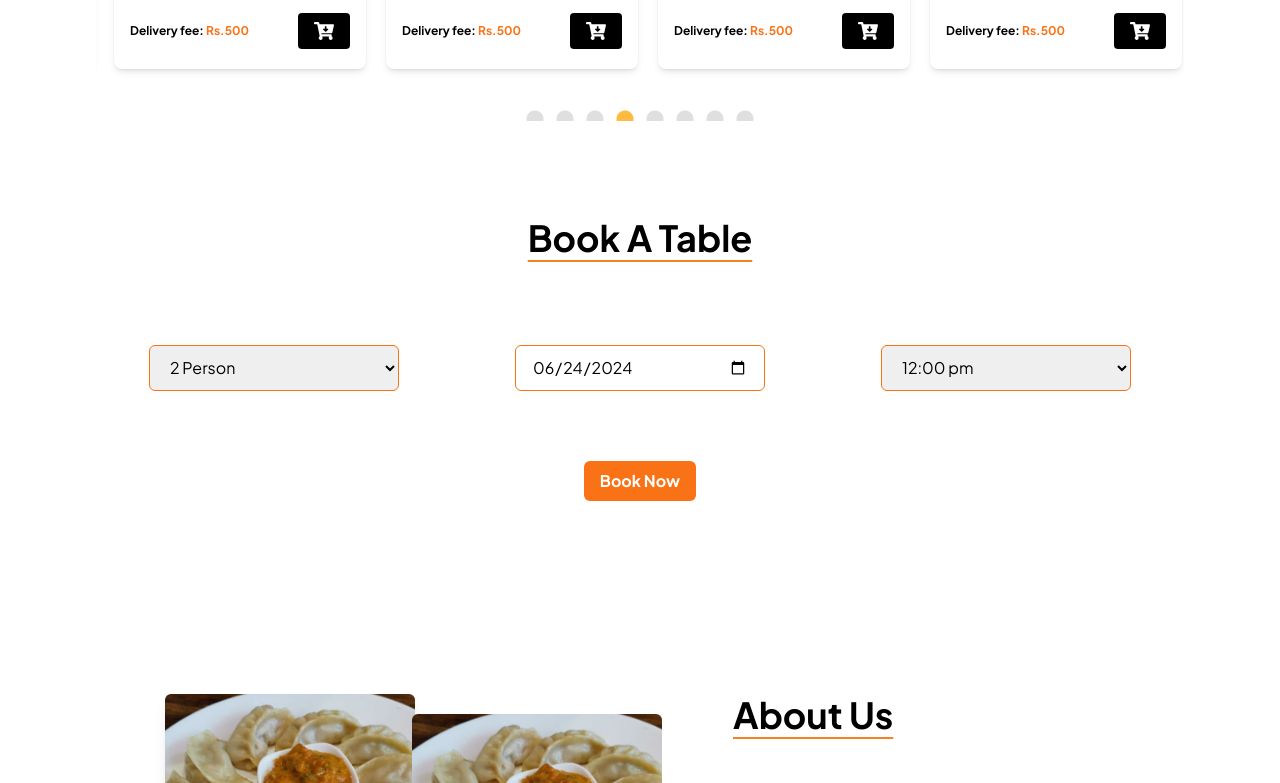
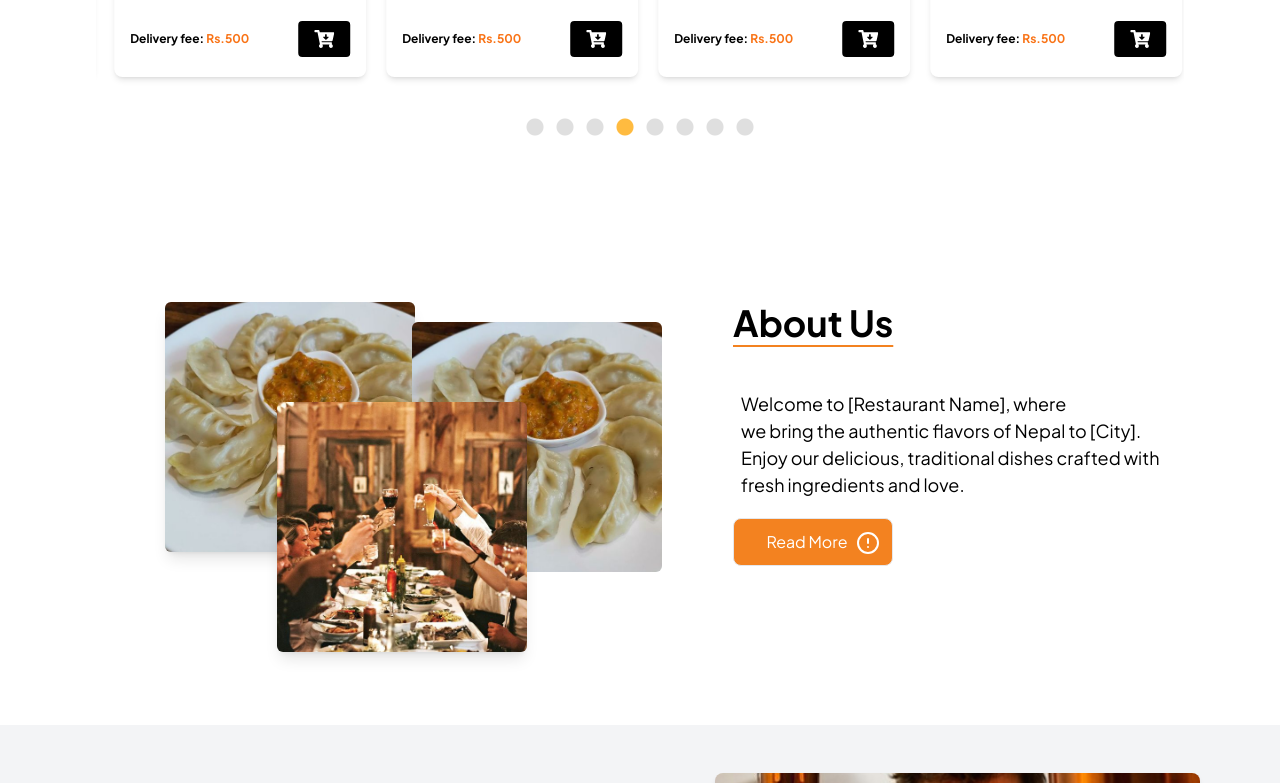
Before and after one commit to RajivMahato68/ResturantWebsite, a React (Vite) app: page / in a window 1280 px wide. Shown: the part 1517-2300 px from the top of the page. Built offline with nearby package versions, Linux system fonts and the light colour scheme.

Commit message:
booktime delete

```diff
--- a/src/components/Header/About.jsx
+++ b/src/components/Header/About.jsx
@@ -17,7 +17,7 @@ const imageData = [image1, image2, image3];
 
 function About() {
   return (
-    <div className="w-full py-12">
+    <div className="w-full py-5">
       {aboutData.map((item, index) => (
         <div key={item.id} className='md:flex md:flex-row flex flex-col md:pr-0 pr-[50px] md:justify-center md:mt-[100px] justify-center gap-4 overflow-hidden'>
           <div className="relative md:w-[450px] md:h-[300px] w-[200px] h-[150px] rounded-md mt-10 md:ml-[150px] ml-[120px] flex justify-center items-center shadow-rose-600">
--- a/src/components/Header/BookTime.jsx
+++ /dev/null
@@ -1,84 +0,0 @@
-import React, { useState } from 'react';
-
-function BookingForm() {
-  const [personCount, setPersonCount] = useState(2);
-  const [date, setDate] = useState('2024-06-24'); // format: YYYY-MM-DD
-  const [time, setTime] = useState('12:00 pm');
-
-  const personOptions = Array.from({ length: 10 }, (_, i) => i + 1); // creates an array from 1 to 10
-
-  const timeOptions = Array.from({ length: 48 }, (_, i) => {
-    const hour = Math.floor(i / 2);
-    const minute = i % 2 === 0 ? '00' : '30';
-    const ampm = hour < 12 ? 'am' : 'pm';
-    const displayHour = hour % 12 === 0 ? 12 : hour % 12;
-    return `${displayHour}:${minute} ${ampm}`;
-  }); // creates an array of time options from 12:00 am to 11:30 pm
-
-  const handlePersonChange = (event) => {
-    setPersonCount(event.target.value);
-  };
-
-  const handleDateChange = (event) => {
-    setDate(event.target.value);
-  };
-
-  const handleTimeChange = (event) => {
-    setTime(event.target.value);
-  };
-
-  return (
-    <div className='pt-10'> {/* Increased top padding */}
-      <h1
-        className='text-center font-bold md:mt-[50px] text-[36px] font-["Plus_Jakarta_Sans"] relative mb-6 underline-offset-8'
-        style={{ textDecoration: 'underline #f38220 2px ' }} // Customize color and thickness
-      >
-        Book A Table
-      </h1>
-      <div className="flex flex-col items-center gap-5 mt-20">
-        <div className="flex flex-col md:flex-row gap-4">
-          <div>
-            <select
-              className="border border-orange-500 rounded-md px-4 py-2 focus:outline-none focus:ring-2 focus:ring-orange-500 w-[250px] h-[46px] hover:text-orange-500"
-              value={personCount}
-              onChange={handlePersonChange}
-            >
-              {personOptions.map((option) => (
-                <option key={option} value={option}>
-                  {option} Person
-                </option>
-              ))}
-            </select>
-          </div>
-          <div>
-            <input
-              type="date"
-              value={date}
-              onChange={handleDateChange}
-              className="border border-orange-500 rounded-md md:ml-[100px] px-4 py-2 focus:outline-none focus:ring-2 focus:ring-orange-500 w-[250px] h-[46px] hover:text-orange-500"
-            />
-          </div>
-          <div>
-            <select
-              className="border border-orange-500 rounded-md px-4 md:ml-[100px] py-2 focus:outline-none focus:ring-2 focus:ring-orange-500 w-[250px] h-[46px] hover:text-orange-500"
-              value={time}
-              onChange={handleTimeChange}
-            >
-              {timeOptions.map((option) => (
-                <option key={option} value={option}>
-                  {option}
-                </option>
-              ))}
-            </select>
-          </div>
-        </div>
-
-        <button className="bg-orange-500 hover:bg-orange-600 text-white font-bold py-2 px-4 rounded-md focus:outline-none focus:ring-2 focus:ring-orange-400 mt-[50px]">
-          Book Now
-        </button>
-      </div>
-    </div>
-  );
-}
-
-export default BookingForm;
--- a/src/components/Header/HomePage.jsx
+++ b/src/components/Header/HomePage.jsx
@@ -3,7 +3,7 @@ import { Layout } from "../index";
 import FirstSection from "./FirstSection";
 import Card from "./Card";
 import Menu from "./Menu";
-import BookingForm from "./BookTime";
+
 import About from "./About";
 import ChefAbout from "./ChefAbout";
 import LatestNews from "./LatestNews";
@@ -24,7 +24,7 @@ function HomePage() {
       <Menu />
       </div>
 
-      <BookingForm />
+
       <About />
       <ChefAbout />
       <LatestNews />
--- a/src/components/Header/MenuCard.jsx
+++ b/src/components/Header/MenuCard.jsx
@@ -36,7 +36,7 @@ function MenuCard({ menuItems }) {
   };
 
   return (
-    <div className="container mx-auto py-4 px-4 md:px-8 lg:px-16 xl:px-24">
+    <div className="container mx-auto py-6 px-4 md:px-8 lg:px-16 xl:px-24">
       <Slider {...settings}>
         {menuItems.map((menuItem, index) => (
           <div
```
